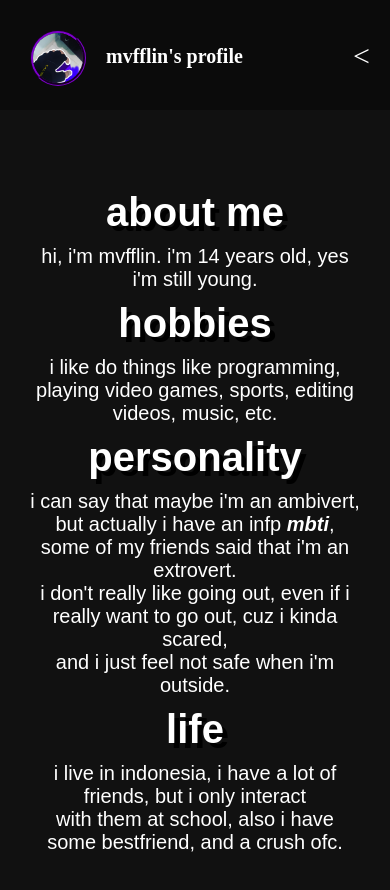
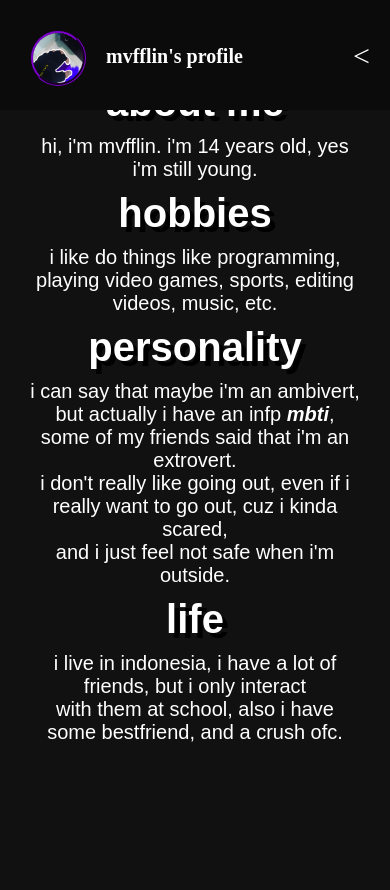
Before and after one commit to mvfflin/mvfflin-profile-old, a plain HTML site: page pages/about/about.html in a window 390 px wide. After the commit the page ends 844 px from the top, so only its background shows below. Drawn offline with Linux system fonts and the light colour scheme.

Commit message:
+ navbar now always on top

```diff
--- a/pages/about/aboutstyle.css
+++ b/pages/about/aboutstyle.css
@@ -10,6 +10,10 @@ body {
 
 /* headers */
 nav.header {
+    position: fixed;
+    top: 0;
+    width: 100%;
+    z-index: 10;
     background-color: rgb(11, 11, 11);
     height: 110px;
     font-family: "Montserrat light";
@@ -97,7 +101,7 @@ nav p {
 .mainpage {
     text-align: center;
     display: block;
-    margin: 100px 100px;
+    margin: 200px 100px;
     font-family: "montserrat", sans-serif;
     color: white;
     font-size: 20px;
--- a/pages/misc/miscstyle.css
+++ b/pages/misc/miscstyle.css
@@ -10,6 +10,10 @@ body {
 
 /* headers */
 nav.header {
+    position: fixed;
+    top: 0;
+    width: 100%;
+    z-index: 10;
     background-color: rgb(11, 11, 11);
     height: 110px;
     font-family: "Montserrat light";
@@ -97,7 +101,7 @@ nav p {
 
 .mainpage {
     text-align: center;
-    margin-top: 100px;
+    margin-top: 200px;
     color: white;
 }
 
@@ -179,6 +183,12 @@ nav p {
 }
 
 @media (max-width: 858px) {
+
+    .spotify {
+        width: 20em;
+        height: 1000px;
+    }
+
     .checkbtn {
         display: block;
     }
--- a/pages/social/socialstyle.css
+++ b/pages/social/socialstyle.css
@@ -10,6 +10,10 @@ body {
 
 /* headers */
 nav.header {
+    position: fixed;
+    top: 0;
+    width: 100%;
+    z-index: 10;
     background-color: rgb(11, 11, 11);
     height: 110px;
     font-family: "Montserrat light";
@@ -100,7 +104,7 @@ nav p {
     position: relative;
     margin-left: auto;
     margin-right: auto;
-    margin-top: 100px;
+    margin-top: 200px;
     font-family: "montserrat", sans-serif;
     color: white;
     text-shadow: 5px 5px black;
--- a/style.css
+++ b/style.css
@@ -11,6 +11,10 @@ body {
 
 /* headers */
 nav.header {
+    position: fixed;
+    top: 0;
+    width: 100%;
+    z-index: 10;
     background-color: rgb(11, 11, 11);
     height: 110px;
     font-family: "Montserrat light";
@@ -102,7 +106,7 @@ nav p {
     width: 200px;
     height: 200px;
     display: block;
-    margin-top: 100px;
+    margin-top: 200px;
     margin-right: auto;
     margin-left: auto;
     animation: hithere 1s ease 1;
```
Also changed, not shown: index.html (+1 -1 lines).
